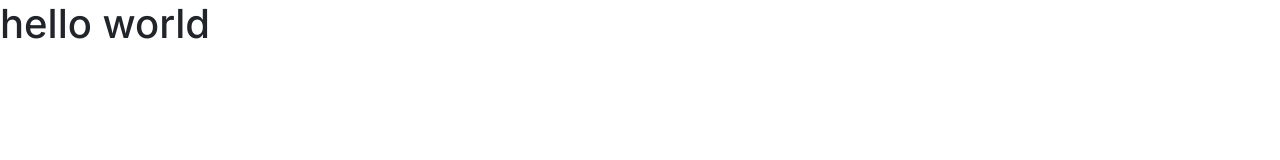
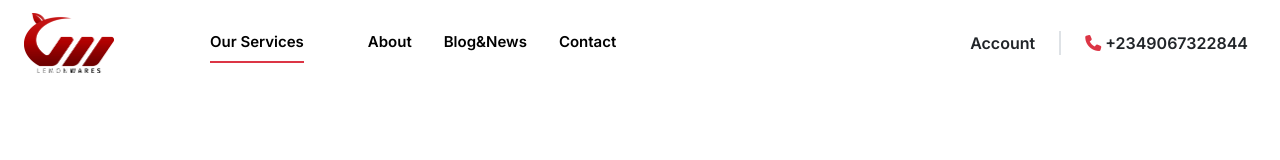
Before and after one commit to kmrulhsan/lemonwares-project, a plain HTML site: page index.html in a window 1280 px wide. Drawn offline with nearby package versions, Linux system fonts and the light colour scheme.

Commit message:
nav bar done

```diff
--- a/index.html
+++ b/index.html
@@ -8,11 +8,41 @@
     <title>Lemon Wares</title>
 </head>
 <body>
-    <h1>hello world</h1>
+    <!-- nav bar start -->
+     <section class="container-fluid">
+        <nav class="navbar navbar-expand-lg ">
+            <div class="container-fluid">
+              <a class="navbar-brand mx-5 ms-0" href="#"><img src="asset/nav-logo.png" alt="Logo" width="90" height="60" srcset=""></a>
+              <button class="navbar-toggler" type="button" data-bs-toggle="collapse" data-bs-target="#navbarScroll" aria-controls="navbarScroll" aria-expanded="false" aria-label="Toggle navigation">
+                <span class="navbar-toggler-icon"></span>
+              </button>
+              <div class="collapse navbar-collapse" id="navbarScroll">
+                <ul class="navbar-nav me-auto my-2 my-lg-0 navbar-nav-scroll" style="--bs-scroll-height: 100px;">
+                  <li class="nav-item  ">
+                    <a class="nav-link active px-0 mx-5 border-2 border-bottom border-danger" aria-current="page" href="#">Our Services</a>
+                  </li>
+                  <li class="nav-item">
+                    <a class="nav-link active mx-2" href="#">About</a>
+                  </li>
+                  <li class="nav-item">
+                    <a class="nav-link active mx-2" href="#">Blog&News</a>
+                  </li>
+                  <li class="nav-item">
+                    <a class="nav-link active mx-2" href="#">Contact </a>
+                  </li>
+                </ul>
+                <form class="d-flex" role="search">
+                    <a class="nav-link active mx-2 pe-4 border-end border-2 ac-nav" href="#">Account </a>
+                    <a class="nav-link active mx-2 ps-2 ac-nav" href="#"><i class="fa-solid fa-phone text-danger"></i> +2349067322844 </a>
+                </form>
+              </div>
+            </div>
+          </nav>
+     </section>
 
 
 
-
+     <script src="https://kit.fontawesome.com/e5564b3902.js" crossorigin="anonymous"></script>
     <script src="https://cdn.jsdelivr.net/npm/bootstrap@5.3.3/dist/js/bootstrap.bundle.min.js"></script>
 </body>
 </html>
--- a/style.css
+++ b/style.css
@@ -1,5 +1,12 @@
 
 @import url('https://fonts.googleapis.com/css2?family=Inter:ital,opsz,wght@0,14..32,100..900;1,14..32,100..900&display=swap');
 body {
-  font-family: 'Inter', sans-serif !important;
+  font-family: 'Inter', sans-serif;
 }
+li{
+    font-size: 15px;
+    font-weight: 600;
+}
+.ac-nav{
+    font-weight: 600;
+}
```
Also changed, not shown: asset/nav-logo.png (added).
